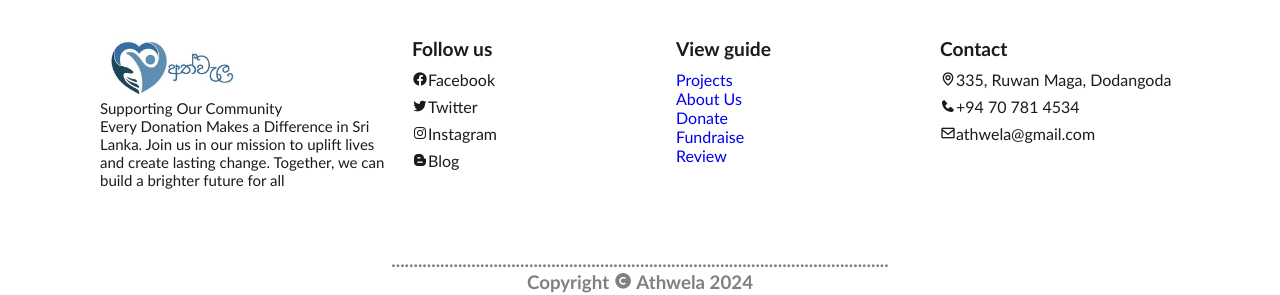
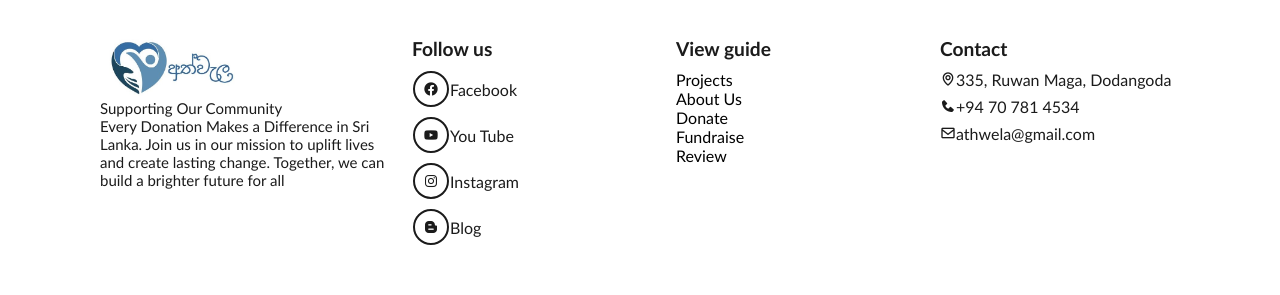
Before and after one commit to Ravindi123/athwela, a React (Create React App) app: page /healthcare in a window 1280 px wide. Shown: the part 314-609 px from the top of the page. Built offline with nearby package versions, Linux system fonts and the light colour scheme; no server answers; the database is empty.

Commit message:
did some changes in footer

```diff
--- a/src/components/footer.js
+++ b/src/components/footer.js
@@ -20,7 +20,7 @@ const Footer = () => {
                     <h3>Follow us</h3>
                     <div className={styles.social}>
                         <li><span><i className='bx bxl-facebook-circle'></i>Facebook</span></li>
-                        <li><span><i className='bx bxl-twitter'></i>Twitter</span></li>
+                        <li><span><i class='bx bxl-youtube'></i>You Tube</span></li>
                         <li><span><i className='bx bxl-instagram' ></i>Instagram</span></li>
                         <li><span><i className='bx bxl-blogger'></i>Blog</span></li>
                     </div>
@@ -32,7 +32,7 @@ const Footer = () => {
                     </div> */}
                 </div>
 
-                <div className={styles.footer_box}>
+                <div className={styles.footer_box }>
                     <h3>View guide</h3>
                     <li><a href="#projects">Projects</a></li>
                     <li><a href="#about">About Us</a></li>
--- a/src/styles/styles.module.css
+++ b/src/styles/styles.module.css
@@ -39,6 +39,7 @@ header{
     transition-property: background-color;
     transition-duration: 0.5s;
     transition-timing-function: linear;
+    color: #fff;
 
 }
 
@@ -399,7 +400,7 @@ header{
     font-size: 0.938rem;
     margin-bottom: 10px;
 }
-.social{
+.footer .social{
     display: flex;
     flex-direction: column;
     align-items: left;
@@ -407,18 +408,24 @@ header{
     column-gap: 0.5rem;
 
 }
-.social span .bx{
+.social span i{
     color: var(--text-color);
     padding: 8px;
     /* background: var(--secondary-color); */
     border-radius: 50%;
     border: 2px solid var(--text-color);
-    margin: 4px;
+    margin: 1px;
 }
-.social span .bx:hover{
+.social span:hover{
     /* background: var(--main-color);  */
     color: var(--main-color);
     border-color: var(--main-color);
+}
+.footer_box a{
+    color: black;
+}
+.footer_box a:hover{
+    color: var(--main-color);
 }
 .footer_box li span{
     color: var(--text-color);
```
